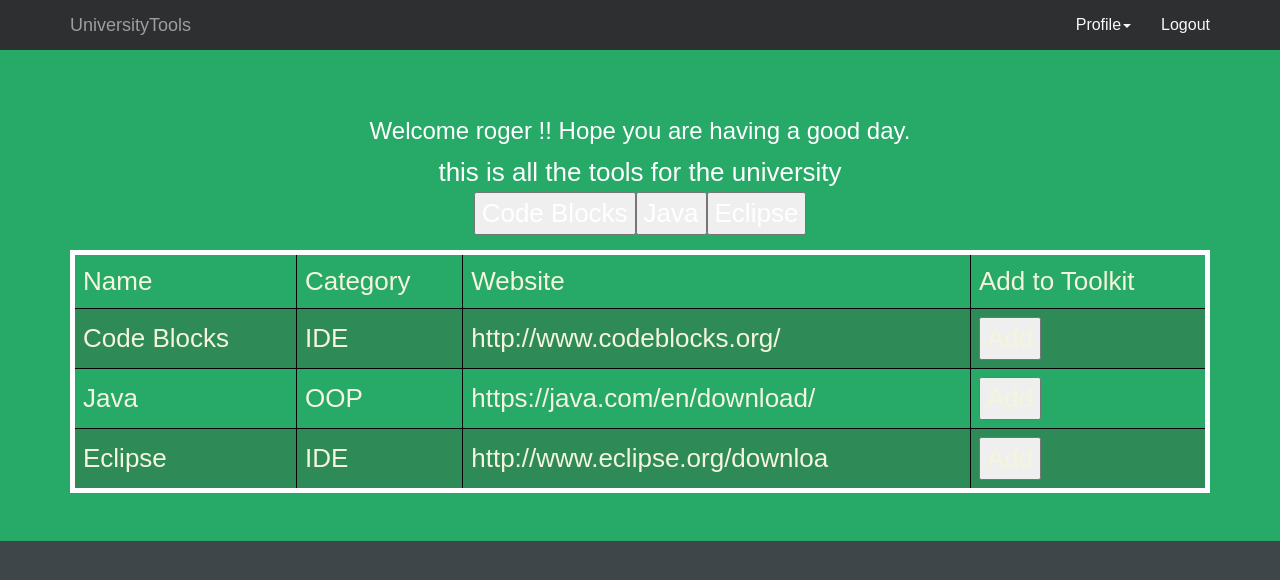
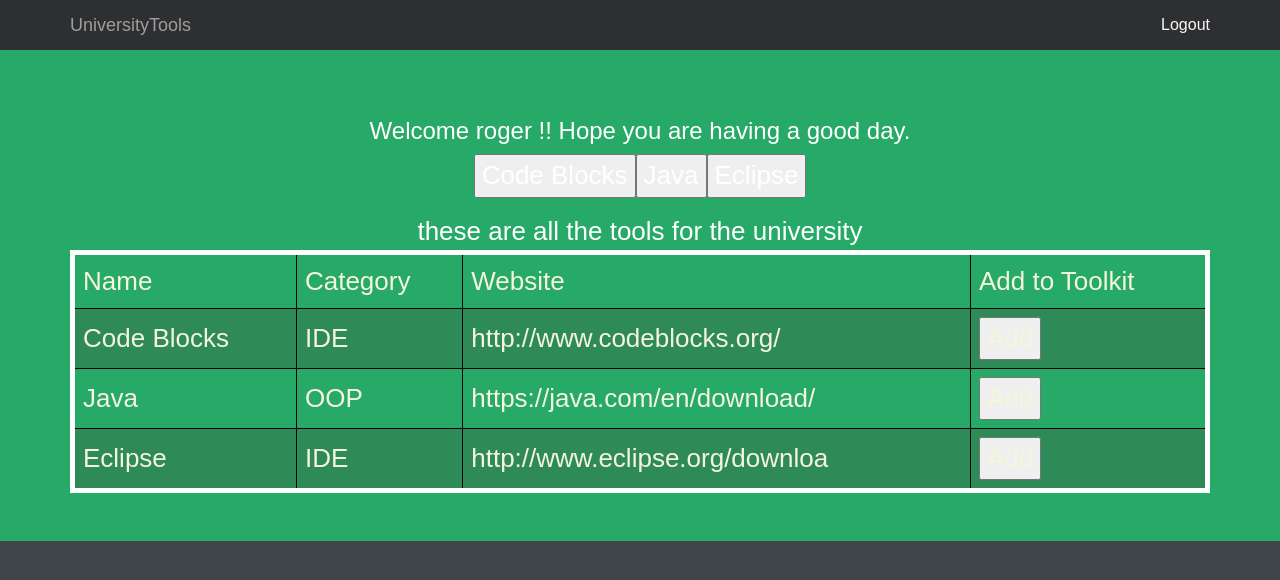
Before and after one commit to computer-science-team/seniorproject101, a PHP site: page /php/universityTools.php in a window 1280 px wide. Shown: the top 580 px of the page. Run offline with PHP 8.4, Linux system fonts and the light colour scheme; a user stored in the database is signed in; data comes from the database, SQL or seed files in the repository.

Commit message:
change the places of sentences appropriately

```diff
--- a/FinishedMidAssesment2/php/universityTools.php
+++ b/FinishedMidAssesment2/php/universityTools.php
@@ -116,17 +116,7 @@ if(isset($_POST['Add'])){
 		</div>
 		<div class="collapse navbar-collapse" id="bs-example-navbar-collapse-1">
 			<ul class="nav navbar-nav navbar-right">
-                <li class="dropdown"><a class="dropdown-toggle" data-toggle="dropdown" href="#">Profile<span class="caret"></span></a>
-				<ul class="dropdown-menu">
 
-				  <li><a href="studentProfilePage.php">Profile Page</a></li>
-				  <li><a href="universitysearch.php"><?php $_SESSION['id']=$id;
-		$_SESSION['username']=$username; $_SESSION['runiversity']=$runiversity;  $_SESSION['runivid']=$runivid; ?>Search All Universities</a></li>
-                  <li><a href="facultySearch.php"><?php $_SESSION['id']=$id;
-		$_SESSION['username']=$username; $_SESSION['runiversity']=$runiversity;  $_SESSION['runivid']=$runivid; ?>Faculty Search</a></li>
-
-				</ul>
-			  </li>
                 <li><a href="../index.html">Logout</a></li>
 			</ul>
 		</div>
@@ -141,14 +131,21 @@ if(isset($_POST['Add'])){
 		<h3> Welcome <?php echo $username;?> !! Hope you are having a good day.</h3>
 		 <form method="post">
 
+    <div id="divButtons">
+
+    </div>
+	<p id="demo"></p>
+
 		<?php
 		$selectFirstQuery = "SELECT * FROM tools WHERE idnums  = '". $runivid ."'";
 		$queryResult = $mysqli->query($selectFirstQuery);
 		$foundRows = $queryResult->num_rows;
 		//if row is get toolkit of university
+
+
 		if($foundRows > 0)
 		{
-		    echo"this is all the tools for the university";
+		    echo"these are all the tools for the university";
 		    echo "<table border='1' id='table'>";
 		    echo "<tr><td>Name</td><td>Category</td><td>Website</td><td>Add to Toolkit</td><rr>";
 		    while($row=mysqli_fetch_assoc($queryResult)){
@@ -167,10 +164,7 @@ if(isset($_POST['Add'])){
 		?>
 		</form>
 
-		 <div id="divButtons">
 
-        </div>
-	<p id="demo"></p>
 
 
 
```
